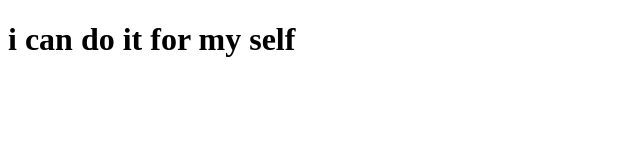
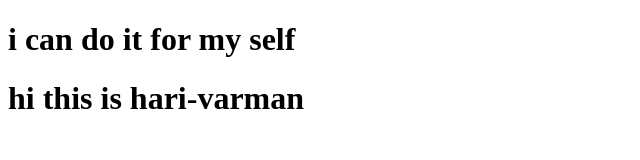
Before and after one commit to Nidarshan2211/pr-practise, a plain HTML site: page index.html in a window 1280 px wide. Shown: the whole page, without its empty margins (0-640 px from the left). Drawn offline with Linux system fonts and the light colour scheme.

Commit message:
Add greeting header for Hari Varma

```diff
--- a/index.html
+++ b/index.html
@@ -7,5 +7,6 @@
 </head>
 <body>
     <h1>i can do it for my self</h1>
+    <h1>hi this is hari-varman</h1>
 </body>
 </html>
```
